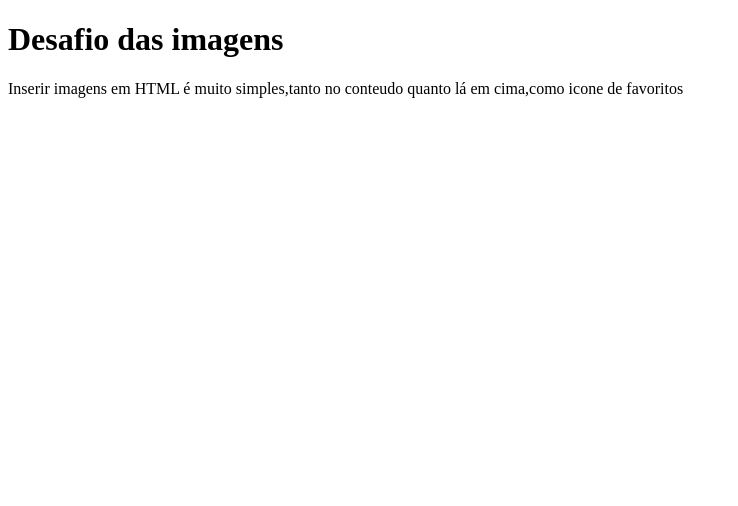
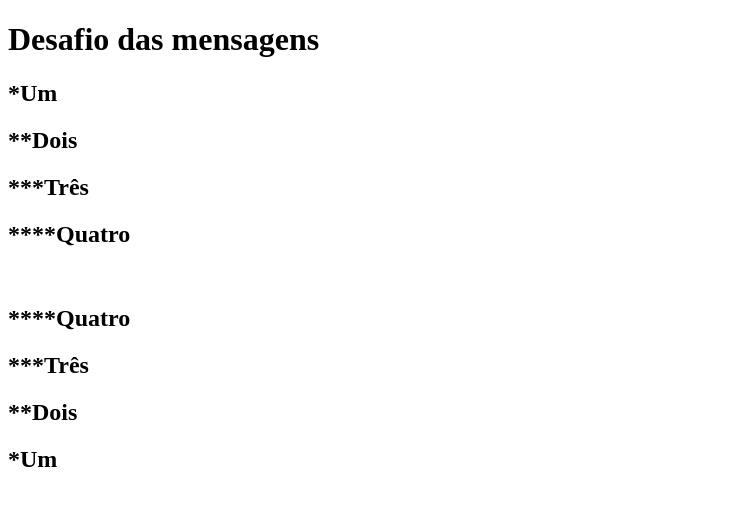
Before and after one commit to ViToRLdMt/Desafios-Guanabara, a plain HTML site: page index.html in a window 1280 px wide. Shown: the whole page, without its empty margins (0-738 px from the left). Drawn offline with Linux system fonts and the light colour scheme.

Commit message:
Add files via upload

```diff
--- a/index.html
+++ b/index.html
@@ -3,13 +3,19 @@
 <head>
     <meta charset="UTF-8">
     <meta name="viewport" content="width=device-width, initial-scale=1.0">
-    <link rel="shortcut icon" href="icons8-html5-48.png" type="image/x-icon">
-    <title>Desafio das imagens</title>
+    <title>Desafio das mensagens</title>
 </head>
 <body>
-    <h1>Desafio das imagens</h1>
-    <p>Inserir imagens em HTML é muito simples,tanto no conteudo quanto lá em cima,como icone de favoritos</p>
-    <img src="HTML5200.png" alt="">
+    <h1>Desafio das mensagens</h1>
+    <h2>*Um</h2>
+    <h2>**Dois</h2>
+    <h2>***Três</h2>
+    <h2>****Quatro</h2>
+    <br>
+    <h2>****Quatro</h2>
+    <h2>***Três</h2>
+    <h2>**Dois</h2>
+    <h2>*Um</h2>
 
 
 </body>
```
